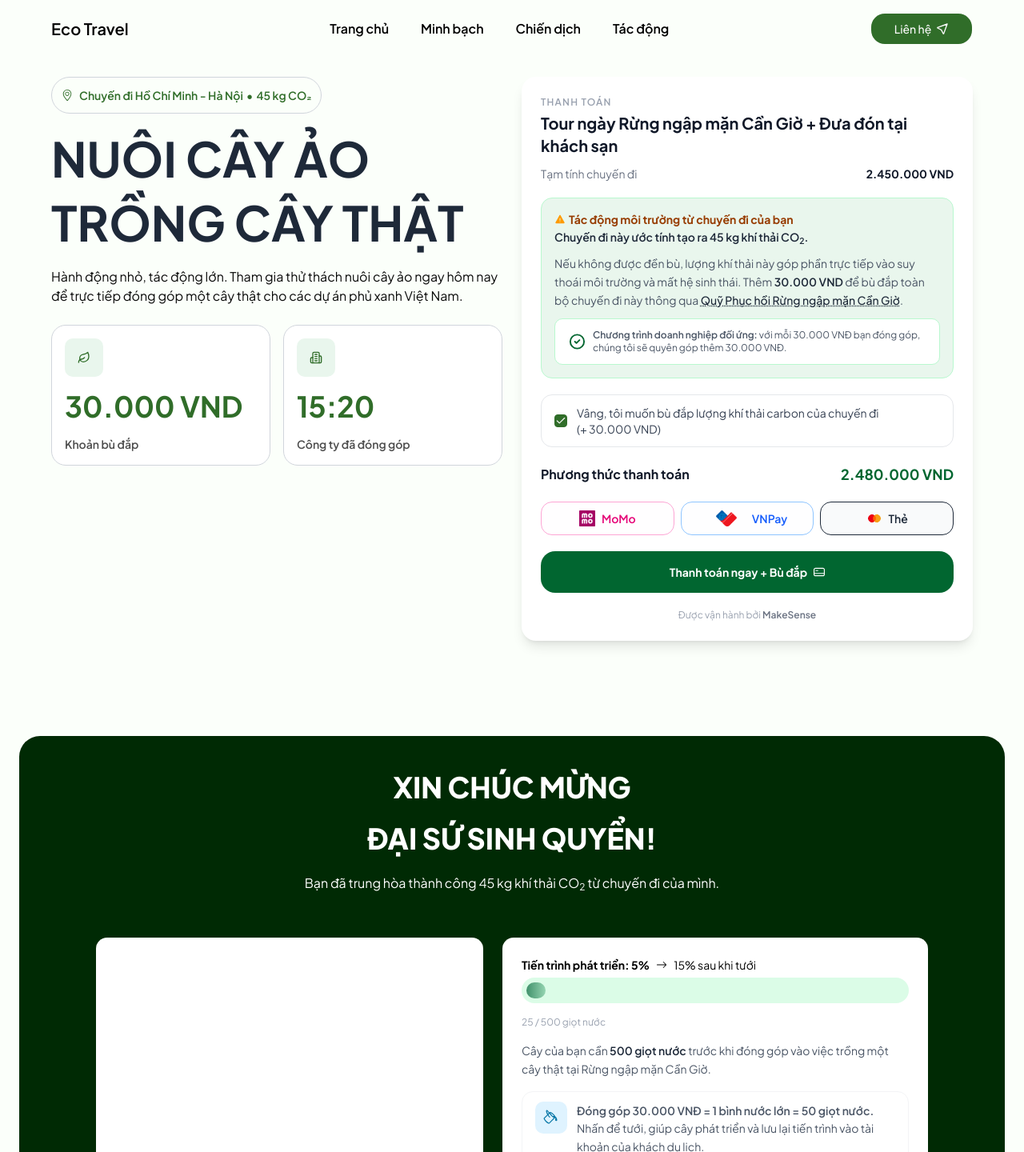
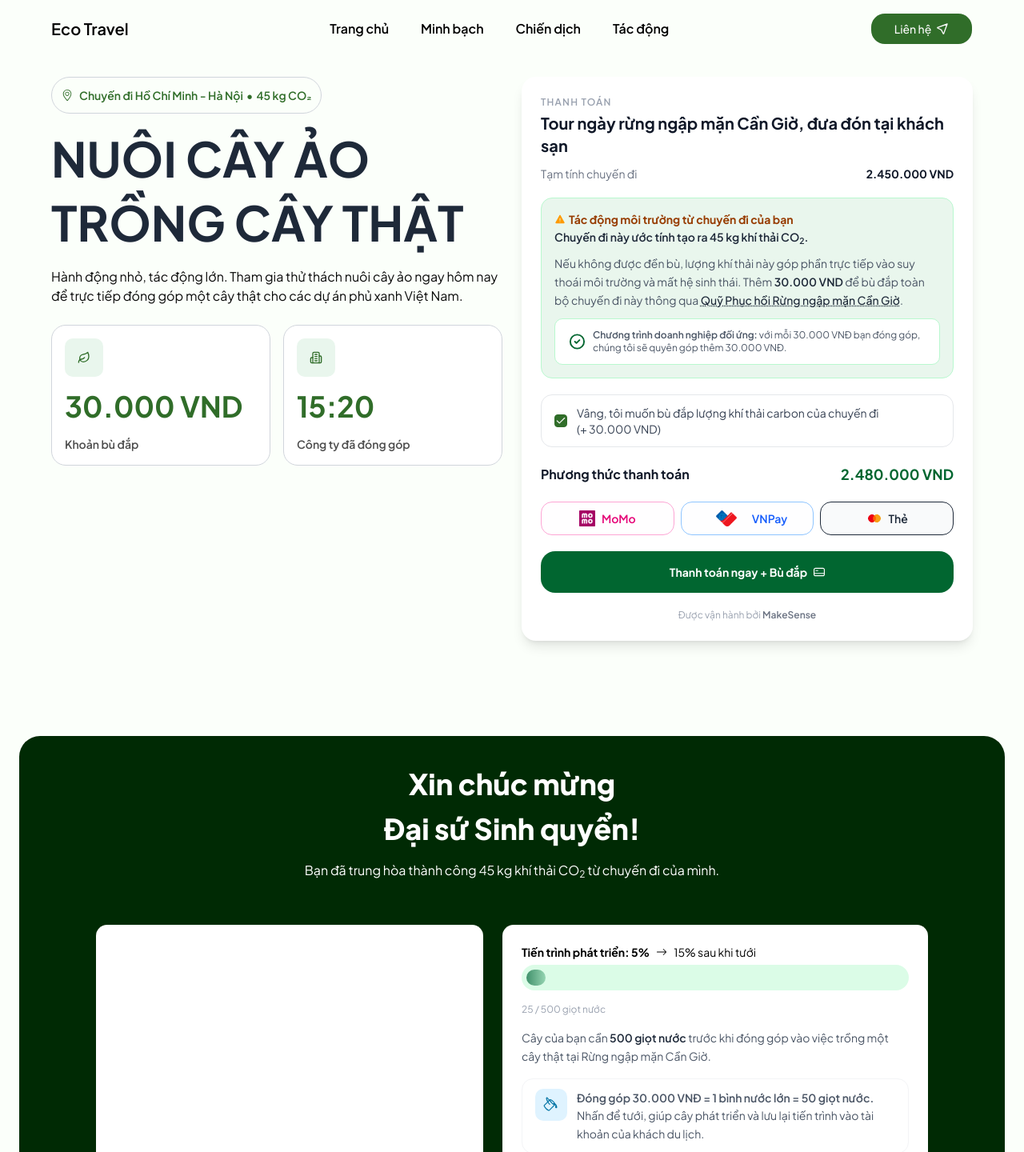
Before and after one commit to NToan324/eco-travel-web, a Next.js app: page / in a window 1280 px wide. Shown: the top 1440 px of the page at 80% size. Built offline with nearby package versions, Linux system fonts and the light colour scheme.

Commit message:
[ADD]: reponsive

```diff
--- a/components/dashboard/TransparencyDashboard.tsx
+++ b/components/dashboard/TransparencyDashboard.tsx
@@ -24,7 +24,7 @@ export default function TransparencyDashboard() {
     <div className="min-h-screen bg-[#f4f9f6] px-4 py-14 flex flex-col items-center">
       {/* Header */}
       <div className="text-center max-w-2xl mb-10">
-        <h1 className="text-3xl md:text-4xl font-black text-[#1B4332] leading-tight">
+        <h1 className="text-2xl sm:text-3xl md:text-4xl font-black text-[#1B4332] leading-tight">
           Minh bạch tuyệt đối chống greenwashing.
         </h1>
         <p className="mt-4 text-gray-500 text-sm md:text-base leading-relaxed">
--- a/components/home/payment.tsx
+++ b/components/home/payment.tsx
@@ -23,7 +23,7 @@ export default function PaymentCard() {
     <div className="min-h-screen">
       <div className="bg-white rounded-2xl shadow-lg w-full p-6 space-y-5">
         <PaymentHeader
-          tripTitle="Tour ngày Rừng ngập mặn Cần Giờ + Đưa đón tại khách sạn"
+          tripTitle="Tour ngày rừng ngập mặn Cần Giờ, đưa đón tại khách sạn"
           tripSubtotal={tripSubtotal}
           formatVND={formatVND}
         />
--- a/components/home/payment/EnvironmentalImpactCard.tsx
+++ b/components/home/payment/EnvironmentalImpactCard.tsx
@@ -58,10 +58,9 @@ const EnvironmentalImpactCard = ({
               role="tooltip"
               className="absolute left-1/2 -translate-x-1/2 bottom-full mb-2 w-64 bg-gray-800 text-white text-xs rounded-xl px-4 py-3 leading-relaxed text-center shadow-xl z-10"
             >
-              Nếu không được đền bù, lượng khí thải này góp phần trực tiếp vào
-              suy thoái môi trường và mất hệ sinh thái. Thêm 30.000 VNĐ để bù
-              đắp toàn bộ chuyến đi này thông qua Quỹ Phục hồi Rừng ngập mặn Cần
-              Giờ.
+              Mỗi chuyến đi đều để lại dấu chân Carbon nhất định. Thêm 30.000
+              VNĐ để cùng Quỹ Phục hồi Rừng ngập mặn Cần Giờ trung hòa khí thải,
+              trả lại sự xanh mát cho thiên nhiên bạn nhé!
               <div className="absolute left-1/2 -translate-x-1/2 top-full w-0 h-0 border-l-4 border-r-4 border-t-4 border-transparent border-t-gray-800" />
             </div>
           )}
--- a/components/tree/treeStage/AmbassadorHeader.tsx
+++ b/components/tree/treeStage/AmbassadorHeader.tsx
@@ -1,7 +1,7 @@
 const AmbassadorHeader = () => {
   return (
     <div className="text-center">
-      <h1 className="uppercase text-3xl md:text-4xl font-black text-white leading-16">
+      <h1 className="text-2xl sm:text-3xl md:text-4xl font-black text-white leading-10 sm:leading-14">
         Xin chúc mừng
         <br />
         Đại sứ Sinh quyển!
```
